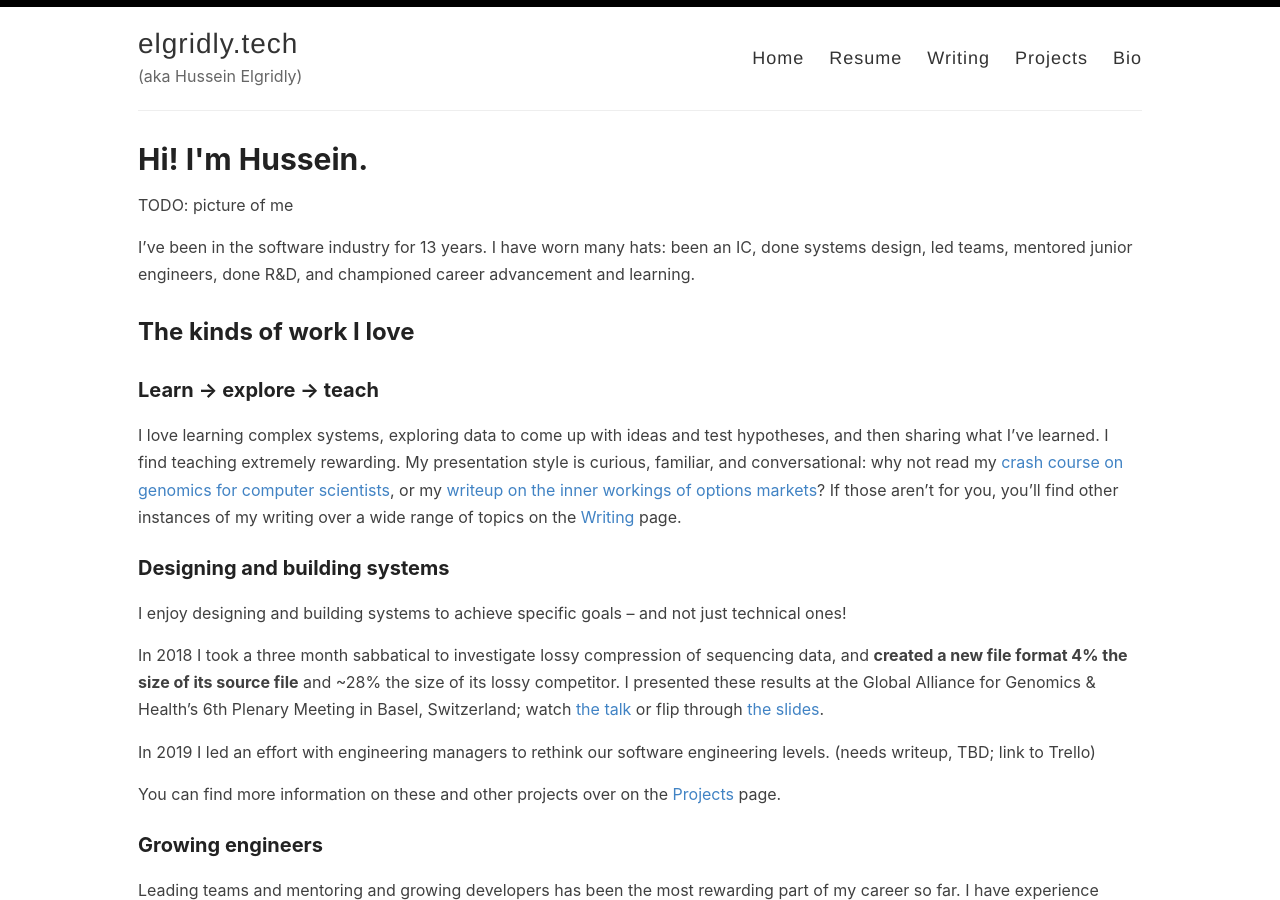
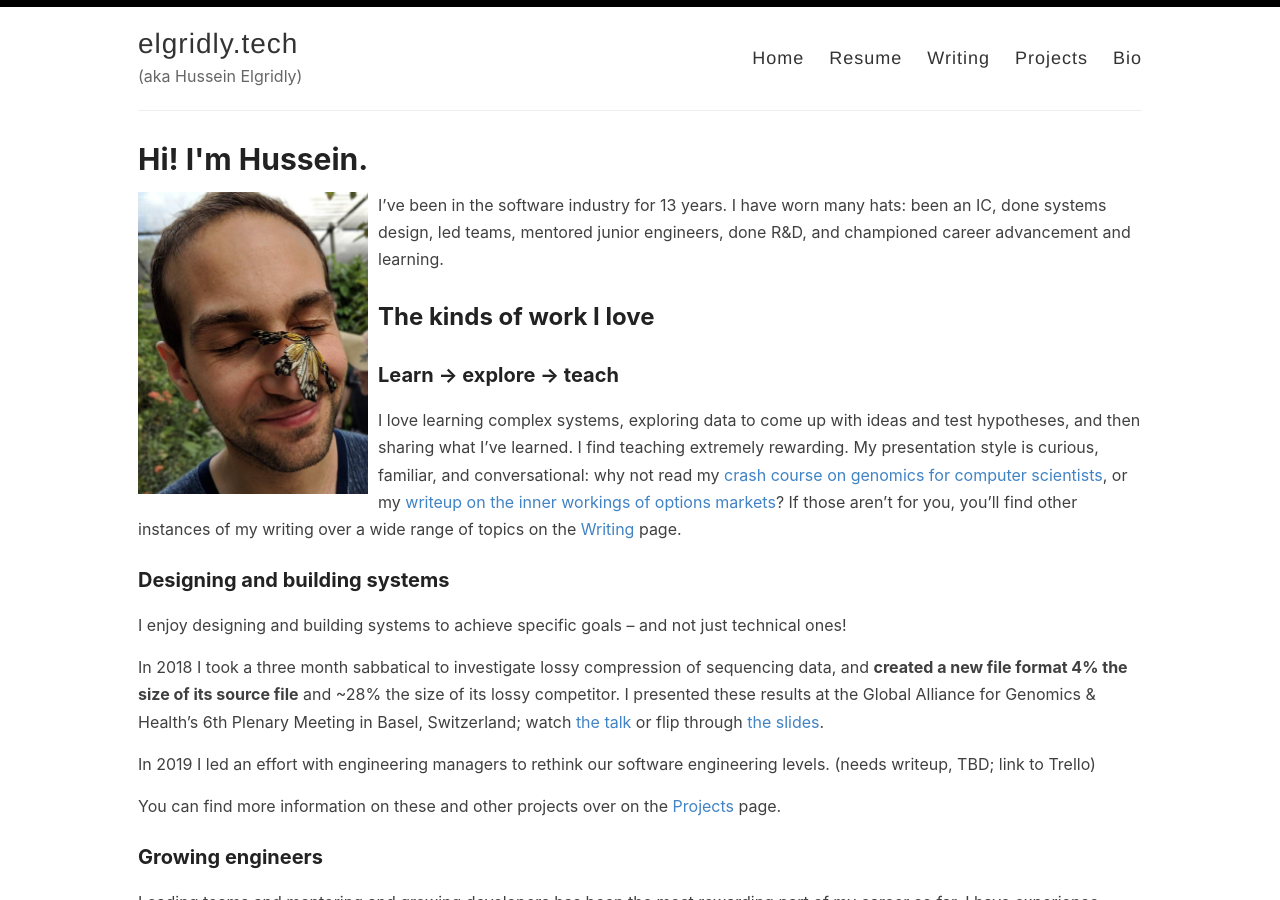
Before and after one commit to helgridly/helgridly.github.io, a Jekyll site: the page built from index.md, in a window 1280 px wide and 900 px high. Built offline with Jekyll 4.4.1, drawn with Linux system fonts in a browser that asks for light colours.

Commit message:
add picture to homepage

```diff
--- a/index.md
+++ b/index.md
@@ -4,7 +4,7 @@ title: Hi! I'm Hussein.
 permalink: /
 ---
 
-TODO: picture of me
+<img style="float:left; padding-right:10px" src="images/butterfly_face.jpg" width="240">
 
 I've been in the software industry for 13 years. I have worn many hats: been an IC, done systems design, led teams, mentored junior engineers, done R&D, and championed career advancement and learning.
 
```
